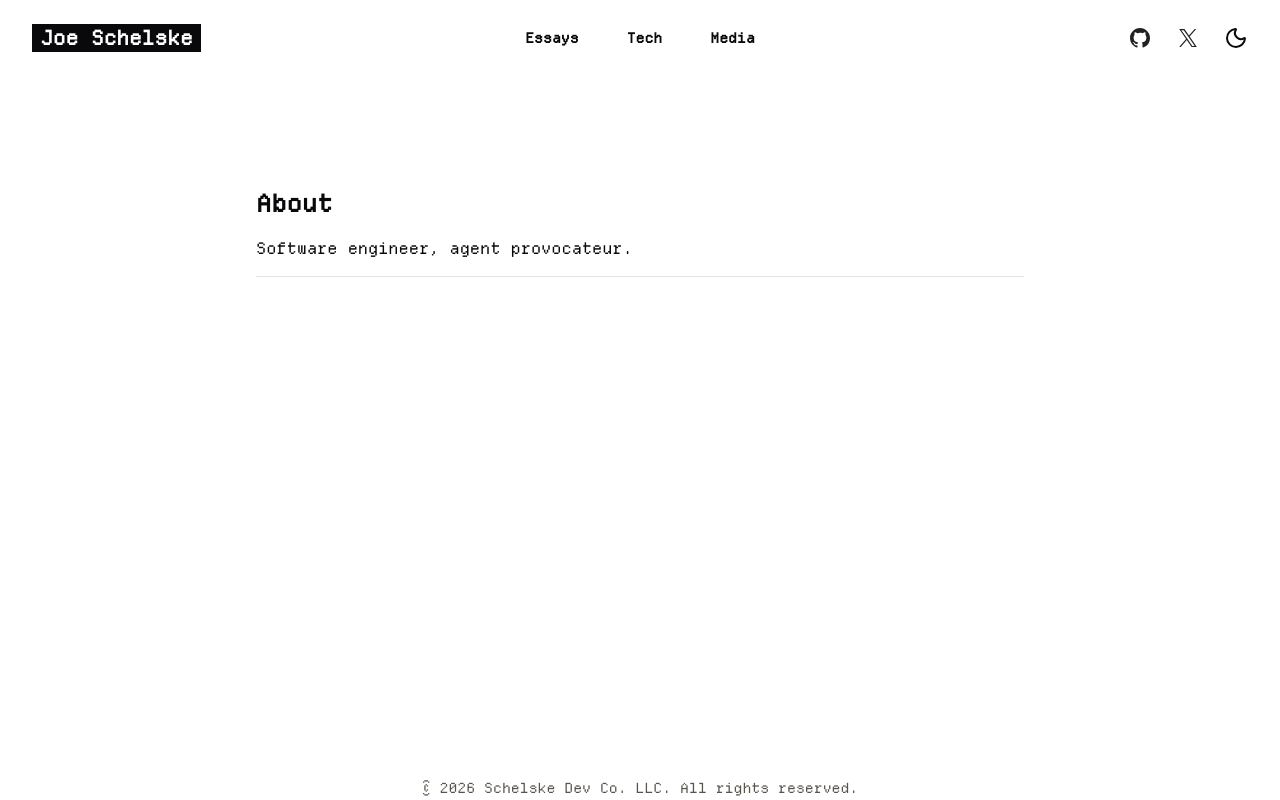
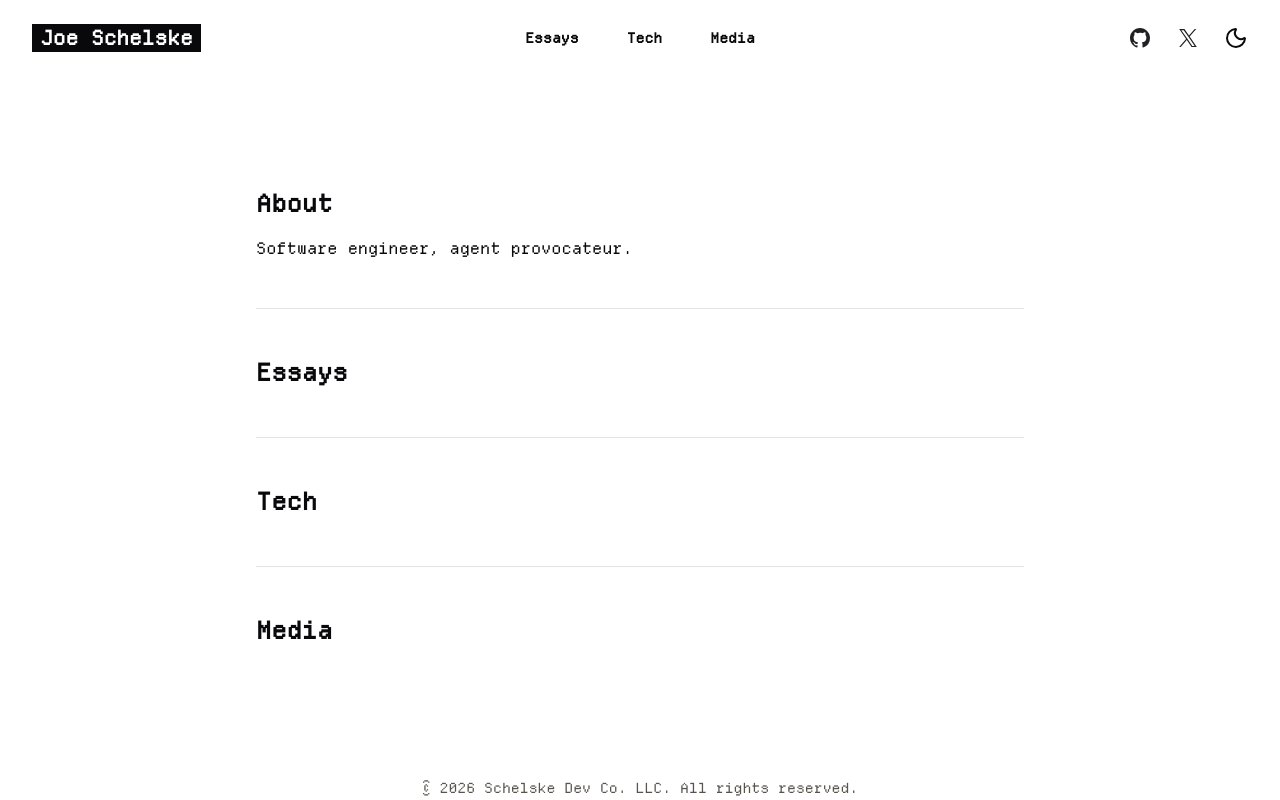
Before and after one commit to schelskedevco/schelskedev, a Next.js app: page / in a window 1280 px wide. Built offline with nearby package versions, Linux system fonts and the light colour scheme.

Commit message:
sections on personal website

```diff
--- a/app/page.tsx
+++ b/app/page.tsx
@@ -190,15 +190,23 @@ export default function Page() {
           </DialogPanel>
         </Dialog>
       </header>
-      <main className="mx-auto w-full max-w-3xl grow space-y-4 px-6 pt-16 sm:pt-24 lg:px-0 lg:pt-28">
+      <main className="mx-auto w-full max-w-3xl grow space-y-12 px-6 pt-16 sm:pt-24 lg:px-0 lg:pt-28">
         <section id="about" className="flex flex-col gap-4">
-          <h1 className="text-2xl font-bold">About</h1>
+          <h2 className="text-2xl font-bold">About</h2>
           <p>Software engineer, agent provocateur.</p>
         </section>
         <Separator />
-        <section id="essays"></section>
-        <section id="tech"></section>
-        <section id="media"></section>
+        <section id="essays">
+          <h2 className="text-2xl font-bold">Essays</h2>
+        </section>
+        <Separator />
+        <section id="tech">
+          <h2 className="text-2xl font-bold">Tech</h2>
+        </section>
+        <Separator />
+        <section id="media">
+          <h2 className="text-2xl font-bold">Media</h2>
+        </section>
       </main>
       <footer>
         <p className="mt-10 text-center text-sm/6 text-stone-600 dark:text-stone-400">
```
